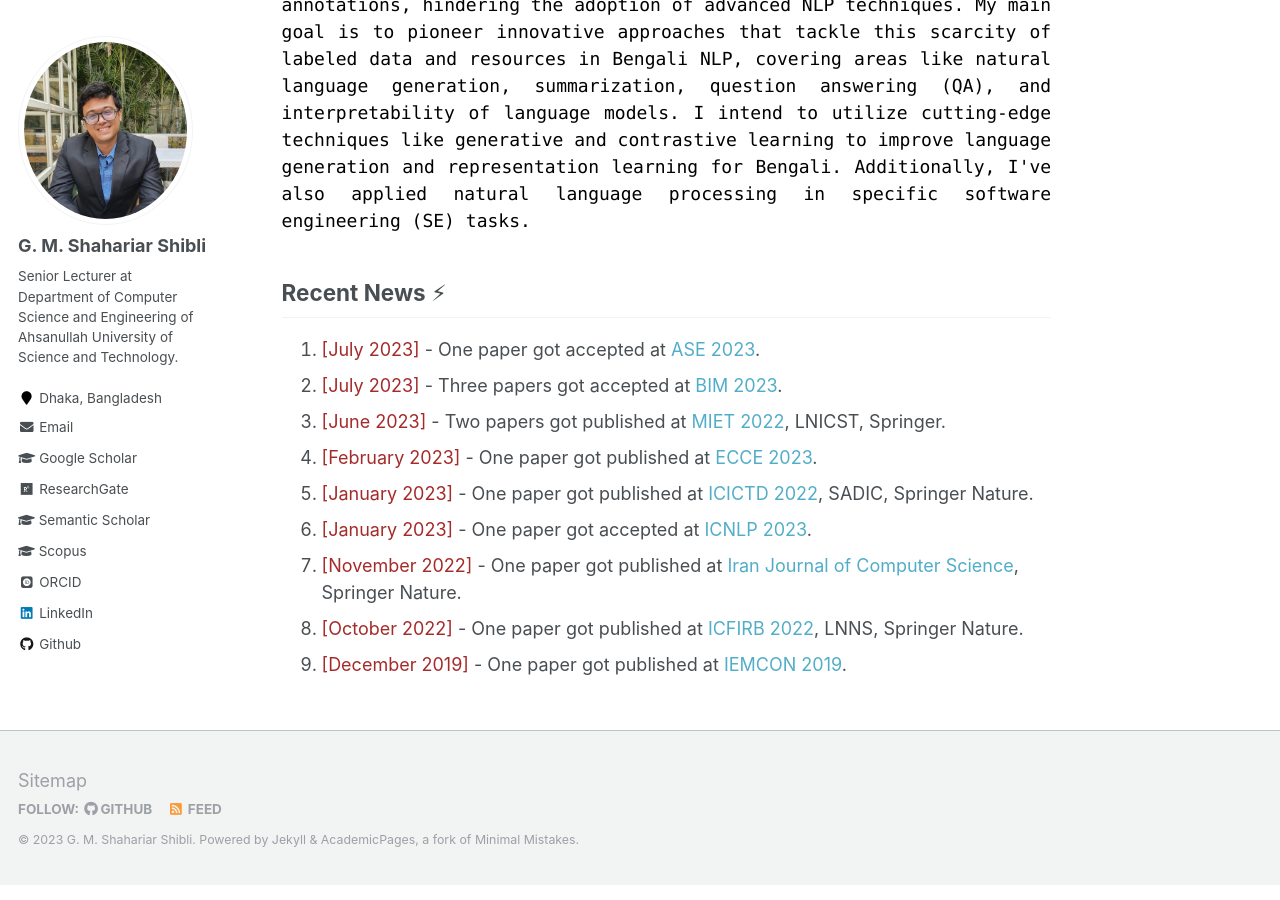
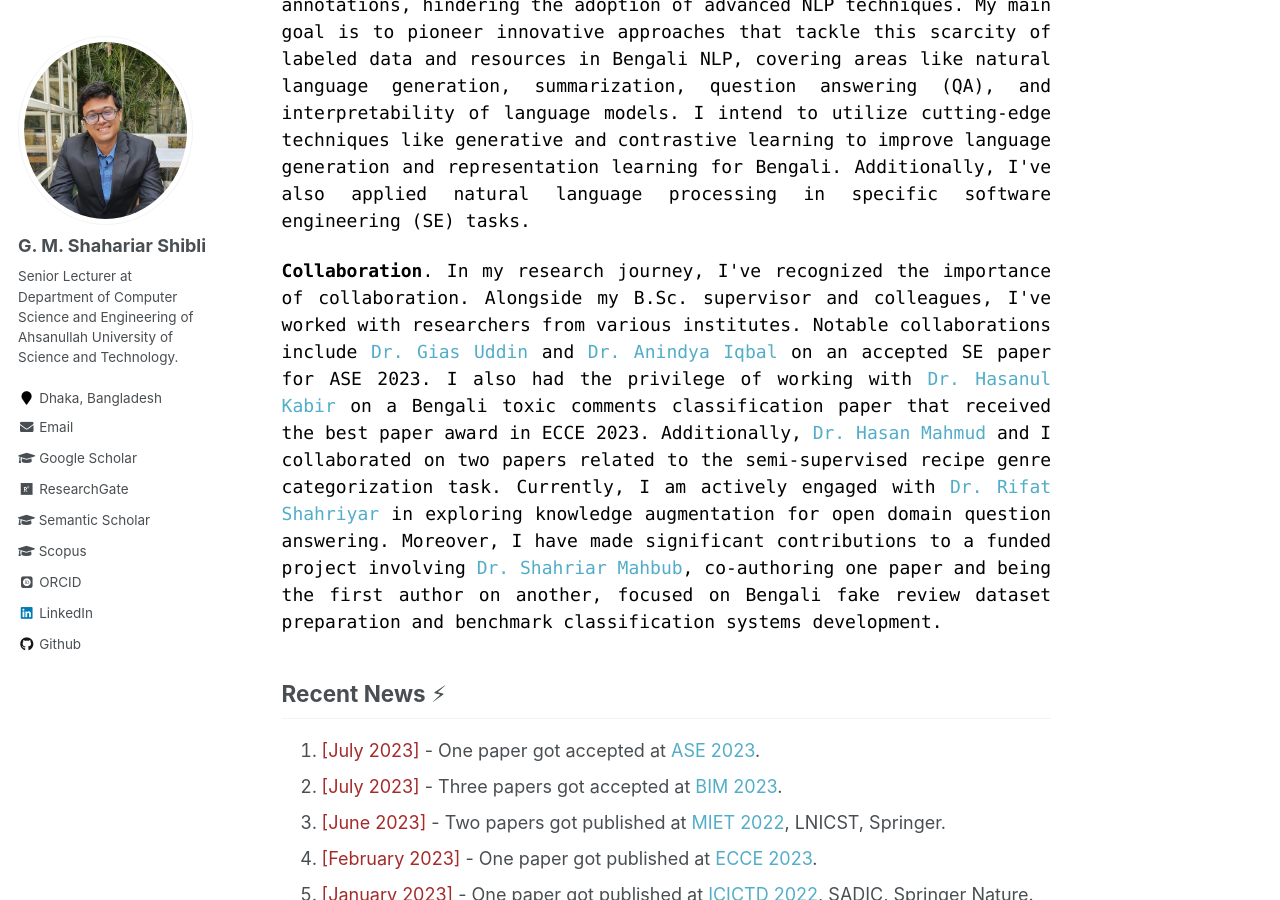
Before and after one commit to shahariar-shibli/shahariar-shibli.github.io, a Jekyll site: the page built from _pages/about.md, in a window 1280 px wide and 900 px high, scrolled down 593 px. Built offline with Jekyll 4.4.1, drawn with Linux system fonts in a browser that asks for light colours; some web fonts are replaced.

Commit message:
Update about.md

```diff
--- a/_pages/about.md
+++ b/_pages/about.md
@@ -29,6 +29,21 @@ and representation learning for Bengali. Additionally, I've also applied natural
 (SE) tasks.
 </p>
 
+<p style="text-align:justify;color:black; font-family:Monaco">
+<b>Collaboration</b>.  In my research journey, I've recognized the importance of collaboration. Alongside my B.Sc. supervisor and
+colleagues, I've worked with researchers from various institutes. Notable collaborations include
+<a href="https://aust.edu/cse/faculty_member/mr_g_m_shahariar">Dr. Gias Uddin</a> and
+<a href="https://aust.edu/cse/faculty_member/mr_g_m_shahariar">Dr. Anindya Iqbal</a> on an accepted SE paper for ASE 2023. I also
+had the privilege of working with <a href="https://aust.edu/cse/faculty_member/mr_g_m_shahariar">Dr. Hasanul Kabir</a> on a Bengali toxic
+comments classification paper that received the best paper award in ECCE 2023. Additionally,
+<a href="https://aust.edu/cse/faculty_member/mr_g_m_shahariar">Dr. Hasan Mahmud</a> and I collaborated on two papers related to the
+semi-supervised recipe genre categorization task. Currently, I am actively engaged with
+<a href="https://aust.edu/cse/faculty_member/mr_g_m_shahariar">Dr. Rifat Shahriyar</a> in exploring knowledge augmentation for open
+domain question answering. Moreover, I have made significant contributions to a funded project involving
+<a href="https://aust.edu/cse/faculty_member/mr_g_m_shahariar">Dr. Shahriar Mahbub</a>, co-authoring one paper and being the first
+author on another, focused on Bengali fake review dataset preparation and benchmark classification systems development.
+</p>
+
 
 ## Recent News ⚡
 1. <span style="color:brown">[July 2023]</span> - One paper got accepted at [ASE 2023](https://conf.researchr.org/track/ase-2023/ase-2023-papers).
```
